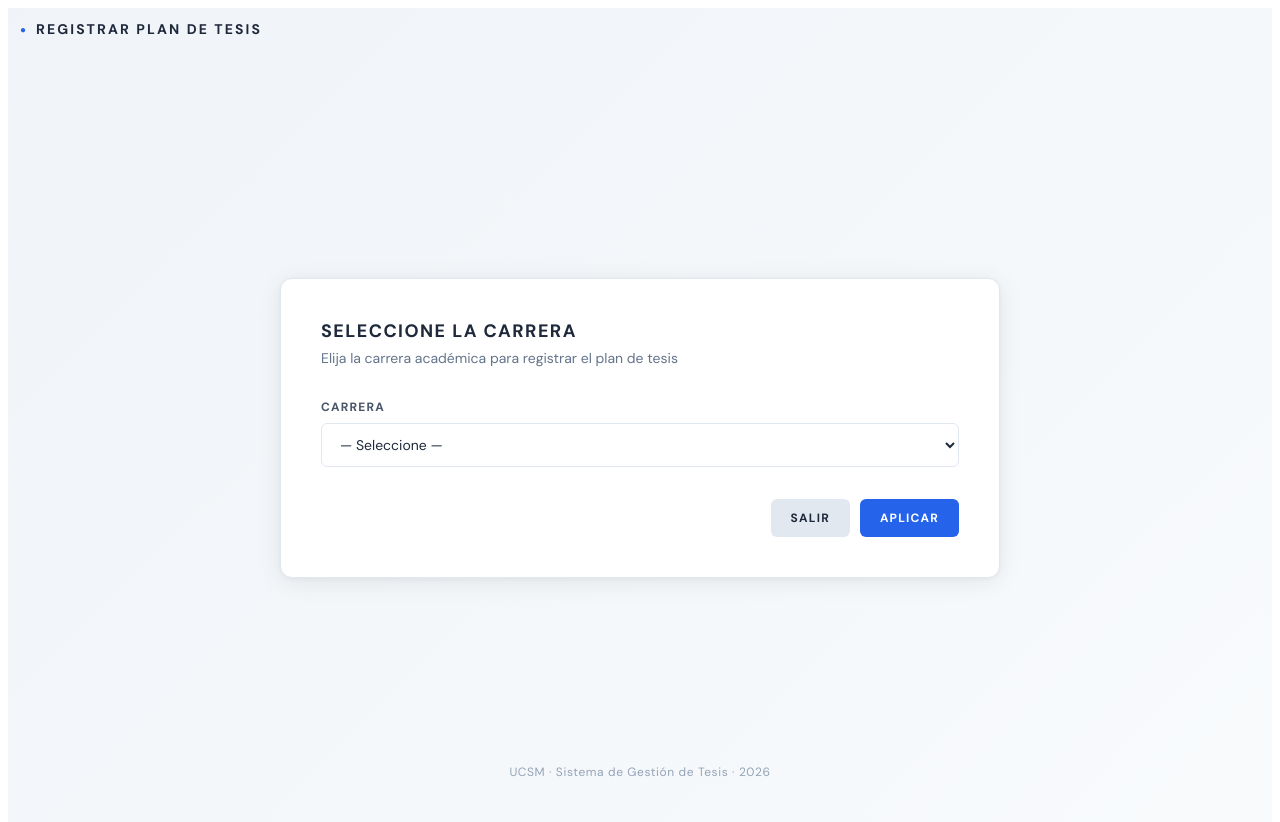
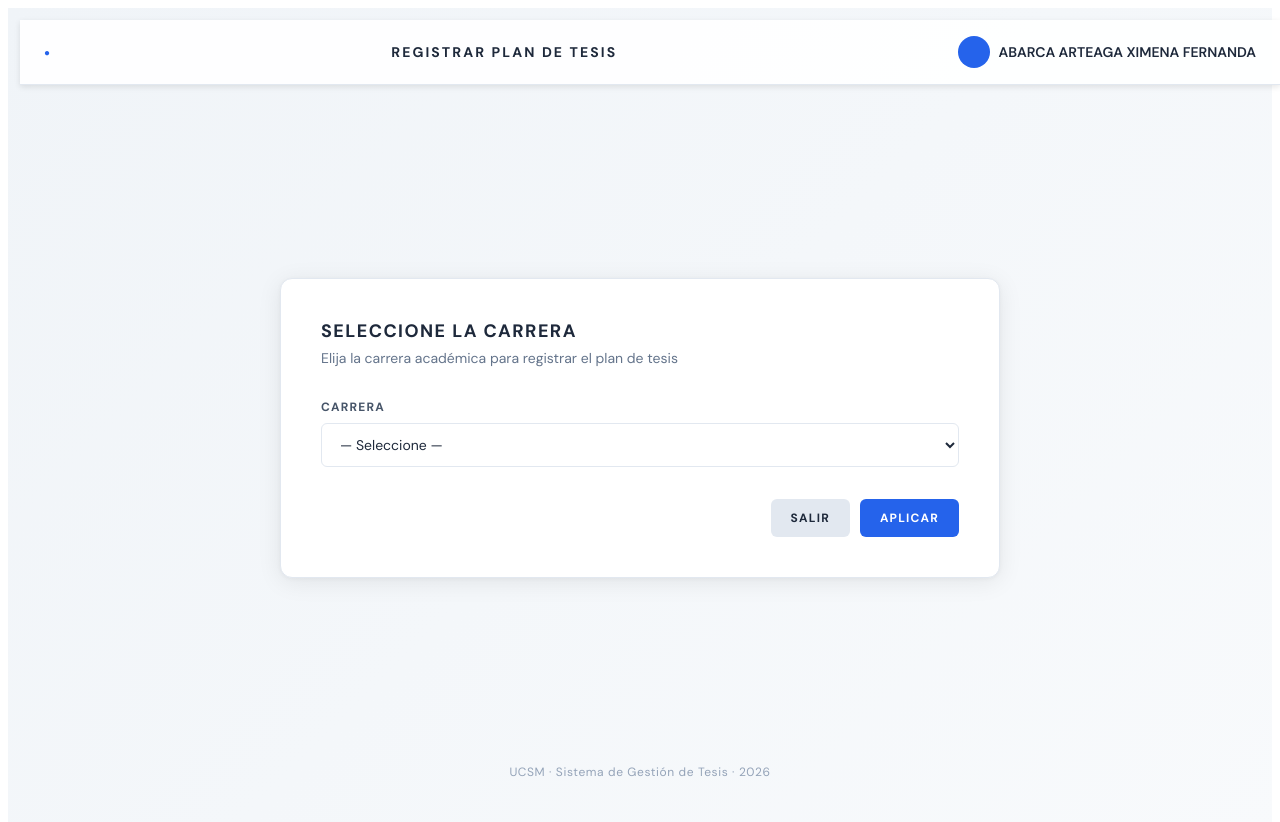
Before and after one commit to BrayanCahuanaU/ERP-SOFTIA, a Vue app in the folder mi-frontend/: page /tes1010 in a window 1280 px wide. Shown: the top 822 px of the page. Built offline with nearby package versions, Linux system fonts and the light colour scheme.

Commit message:
Implementacion del nombre en la parte superior

```diff
--- a/mi-frontend/src/views/Tes1010.vue
+++ b/mi-frontend/src/views/Tes1010.vue
@@ -4,6 +4,11 @@
     <div class="tes-header">
       <span class="logo-mark">●</span>
       <span class="logo-text">REGISTRAR PLAN DE TESIS</span>
+
+      <!-- Nombre usuario -->
+      <div class="user-info">
+        {{ pcNombre }}
+      </div>
     </div>
 
     <!-- Main content -->
@@ -346,6 +351,65 @@ function f_Salir()   { router.push('/mnu1001') }
 @import url('https://fonts.googleapis.com/css2?family=DM+Sans:wght@300;400;500;600;700&display=swap');
 
 /* ── Root ──────────────────────────────────────────────────── */
+.tes-header {
+  display: flex;
+  align-items: center;
+  justify-content: space-between; /* Logo izquierda, usuario derecha */
+  padding: 16px 24px;
+  position: absolute;
+  top: 0;
+  left: 0;
+  right: 0;
+  background: rgba(255, 255, 255, 0.95);
+  box-shadow: 0 2px 6px rgba(0, 0, 0, 0.1);
+  border-bottom: 1px solid #e2e8f0;
+  font-family: 'DM Sans', sans-serif;
+  z-index: 10;
+}
+
+.logo-container {
+  display: flex;
+  align-items: center;
+  gap: 8px; /* espacio entre el punto y el texto */
+  justify-content: flex-start; /* fuerza que el logo quede a la izquierda */
+}
+
+.logo-mark {
+  font-size: 12px;
+  color: #2563eb;
+}
+
+.logo-text {
+  font-size: 16px;
+  font-weight: 700;
+  letter-spacing: 0.15em;
+  color: #1e293b;
+  text-transform: uppercase;
+}
+
+.user-info {
+  display: flex;
+  align-items: center;
+  gap: 8px;
+  font-size: 14px;
+  font-weight: 600;
+  color: #1e293b;
+}
+
+.user-info:hover {
+  color: #2563eb;
+  cursor: pointer;
+}
+
+.user-info::before {
+  content: '';
+  width: 32px;
+  height: 32px;
+  border-radius: 50%;
+  background: #2563eb;
+  display: inline-block;
+}
+
 .tes-container {
   min-height: 100vh;
   display: flex;
--- a/mi-frontend/src/views/Tes1200.vue
+++ b/mi-frontend/src/views/Tes1200.vue
@@ -4,6 +4,10 @@
     <div class="tes-header">
       <span class="logo-mark">●</span>
       <span class="logo-text">ASIGNACIÓN DE DICTAMINADORES</span>
+
+      <div class="user-info">
+        {{ pcNombre }}
+      </div>
     </div>
 
     <!-- Main content -->
@@ -237,6 +241,57 @@ function f_Salir() {
 @import url('https://fonts.googleapis.com/css2?family=DM+Sans:wght@300;400;500;600;700&display=swap');
 
 /* ── Root ──────────────────────────────────────────────────── */
+.tes-header {
+  display: flex;
+  align-items: center;
+  justify-content: space-between;
+  padding: 16px 24px;
+  position: absolute;
+  top: 0;
+  left: 0;
+  right: 0;
+  background: rgba(255, 255, 255, 0.95);
+  box-shadow: 0 2px 6px rgba(0, 0, 0, 0.1);
+  border-bottom: 1px solid #e2e8f0;
+  font-family: 'DM Sans', sans-serif;
+  z-index: 10;
+}
+
+.logo-mark {
+  font-size: 12px;
+  color: #2563eb;
+}
+
+.logo-text {
+  font-size: 16px;
+  font-weight: 700;
+  letter-spacing: 0.15em;
+  color: #1e293b;
+  text-transform: uppercase;
+}
+
+.user-info {
+  display: flex;
+  align-items: center;
+  gap: 8px;
+  font-size: 14px;
+  font-weight: 600;
+  color: #1e293b;
+}
+
+.user-info:hover {
+  color: #2563eb;
+  cursor: pointer;
+}
+
+.user-info::before {
+  content: '';
+  width: 20px;
+  height: 20px;
+  border-radius: 20%;
+  background: #2563eb;
+  display: inline-block;
+}
 .tes-container {
   min-height: 100vh;
   display: flex;
```
Also changed, not shown: 2 other files (tests, documents, lock files or other folders).
